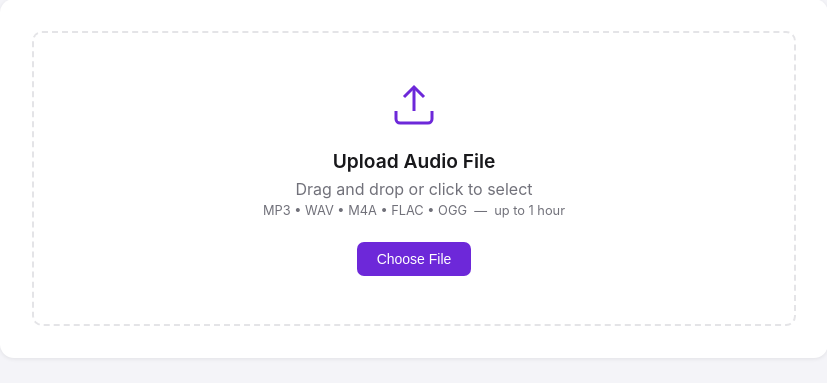
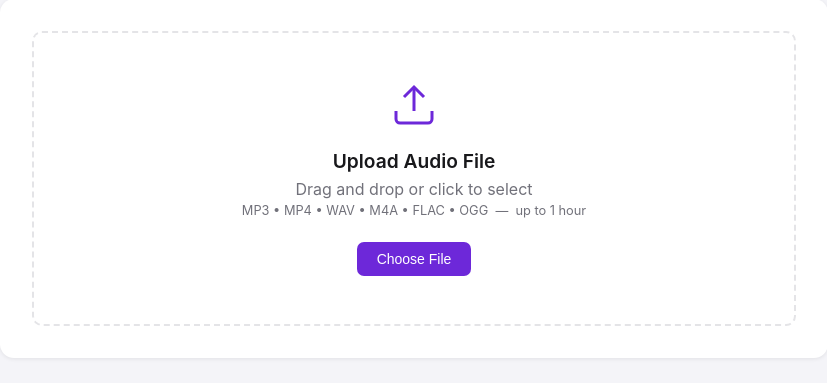
Before and after one commit to KatieDemetriou/transcript-tool, a Flask app: page / in a window 1280 px wide. Shown: the part 122-505 px from the top of the page, without its empty margins (226-1053 px from the left). Run offline with Flask 3, Linux system fonts and the light colour scheme; parts of the project's set-up code (start-up, migrations or seed data) failed here and were passed over.

Commit message:
Accept MP4 files in upload input

```diff
--- a/templates/index.html
+++ b/templates/index.html
@@ -34,8 +34,8 @@
           </div>
           <h2>Upload Audio File</h2>
           <p class="upload-desc">Drag and drop or click to select</p>
-          <p class="upload-hint">MP3 &bull; WAV &bull; M4A &bull; FLAC &bull; OGG &nbsp;&mdash;&nbsp; up to 1 hour</p>
-          <input type="file" id="file-input" accept="audio/*" />
+          <p class="upload-hint">MP3 &bull; MP4 &bull; WAV &bull; M4A &bull; FLAC &bull; OGG &nbsp;&mdash;&nbsp; up to 1 hour</p>
+          <input type="file" id="file-input" accept="audio/*,video/mp4,.mp4,.m4a,.mp3,.wav,.flac,.ogg,.aac" />
           <button class="btn btn-primary" onclick="document.getElementById('file-input').click()">Choose File</button>
         </div>
 
```
